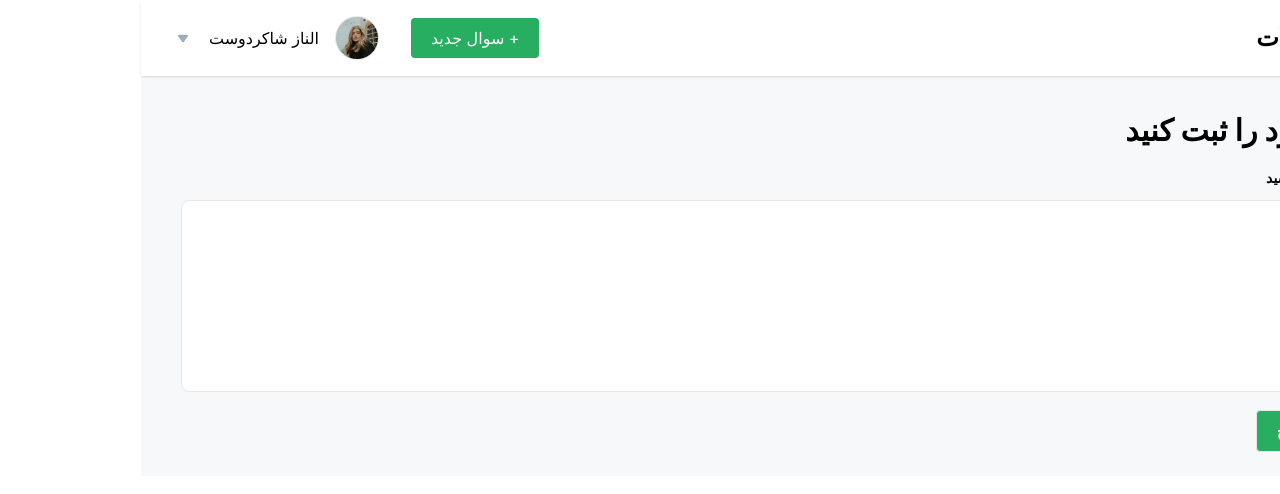
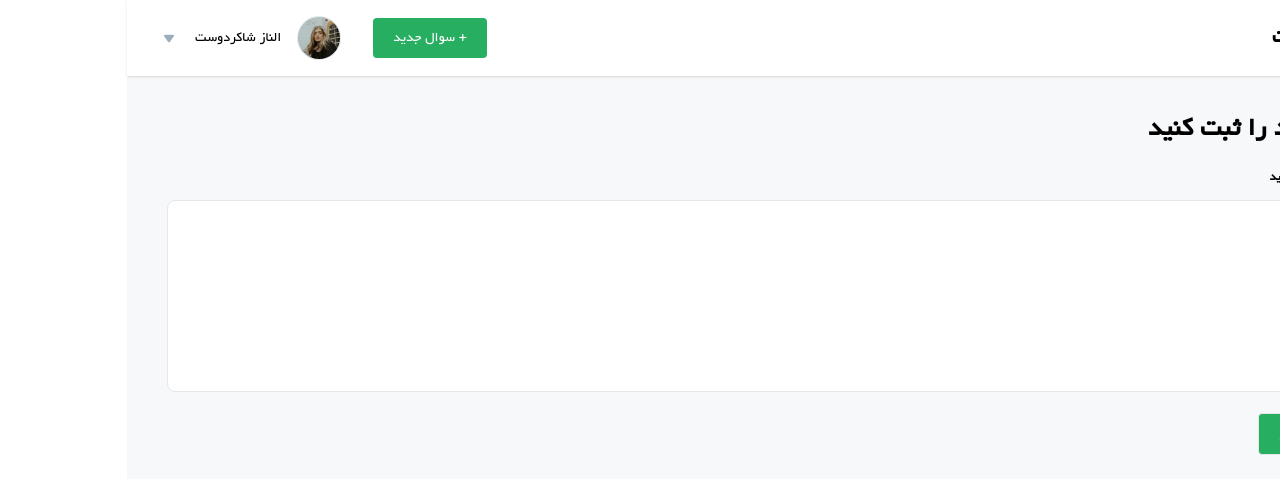
Before and after one commit to dabi-vm/karnemeh-frontend-test, a React (Create React App) app: page /1 in a window 1280 px wide. Shown: the top 494 px of the page. Built offline with nearby package versions, Linux system fonts and the light colour scheme; data requests are answered from the project's data file.

Commit message:
font face

```diff
--- a/data/db.json
+++ b/data/db.json
@@ -33,6 +33,13 @@
           "date": "2022-07-26T13:59:32.764Z",
           "like": 0,
           "dislike": 0
+        },
+        {
+          "id": "Tue Jul 26 2022 18:32:20 GMT+0430 (Iran Daylight Time)",
+          "desc": "asda",
+          "date": "2022-07-26T14:02:20.562Z",
+          "like": 0,
+          "dislike": 0
         }
       ]
     },
@@ -40,7 +47,15 @@
       "title": "خطای 404",
       "desc": "ای دوست نخور خربزه با پوست !",
       "date": "2022-07-26T10:36:34.834Z",
-      "replies": [],
+      "replies": [
+        {
+          "id": "Tue Jul 26 2022 18:32:45 GMT+0430 (Iran Daylight Time)",
+          "desc": "پس چی بخوریم به نظر شما؟",
+          "date": "2022-07-26T14:02:45.810Z",
+          "like": 2,
+          "dislike": 0
+        }
+      ],
       "id": "HSRz-Kp"
     },
     {
@@ -49,6 +64,20 @@
       "date": "2022-07-26T10:40:36.218Z",
       "replies": [],
       "id": "8WcOxY8"
+    },
+    {
+      "title": "نحوه پیاده سازی",
+      "desc": "کار بدون کتابخانه های فرم واقعا دست و پا گیره. نکن این چنین با من!",
+      "date": "2022-07-26T14:04:10.722Z",
+      "replies": [],
+      "id": "o5EXmUa"
+    },
+    {
+      "title": "خدا قوت",
+      "desc": "خسته‌ی کار نباشی دوست عزیز. :)",
+      "date": "2022-07-26T14:16:41.947Z",
+      "replies": [],
+      "id": "GJGJlkF"
     }
   ]
 }
--- a/src/components/QADetails/QADetails.tsx
+++ b/src/components/QADetails/QADetails.tsx
@@ -49,8 +49,8 @@ export const QADetails = () => {
         ...item,
         replies: [...item.replies, values],
       }).then(() => {
+        dispatch(getQAList() as any);
         alert("پاسخ شما با موفقیت اضافه شد");
-        dispatch(getQAList() as any);
       });
     }
   };
--- a/src/index.css
+++ b/src/index.css
@@ -2,17 +2,20 @@
 @tailwind components;
 @tailwind utilities;
 
+@font-face {
+  font-family: Yekan;
+  src: url("../src/assets/font/Yekan.ttf");
+}
+
 body {
   margin: 0;
-  font-family: -apple-system, BlinkMacSystemFont, 'Segoe UI', 'Roboto', 'Oxygen',
-    'Ubuntu', 'Cantarell', 'Fira Sans', 'Droid Sans', 'Helvetica Neue',
-    sans-serif;
+  font-family: Yekan;
   -webkit-font-smoothing: antialiased;
   -moz-osx-font-smoothing: grayscale;
   direction: rtl;
 }
 
 code {
-  font-family: source-code-pro, Menlo, Monaco, Consolas, 'Courier New',
+  font-family: source-code-pro, Menlo, Monaco, Consolas, "Courier New",
     monospace;
 }
```
Also changed, not shown: src/assets/font/Yekan.ttf (added).
